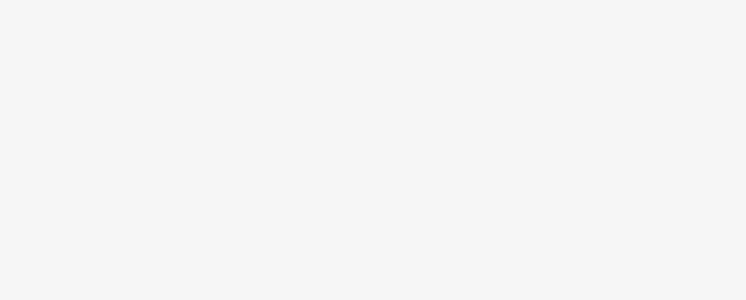
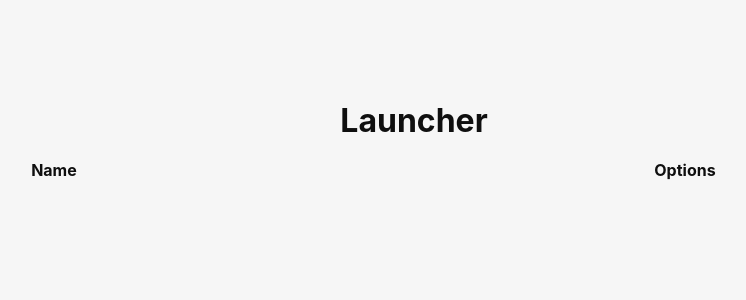
Before and after one commit to ShawonAshraf/launcher, a React (Vite) app: page / in a window 1280 px wide. Shown: the top 300 px of the page, without its empty margins (226-972 px from the left). Built offline with nearby package versions, Linux system fonts and the light colour scheme.

Commit message:
basic table layout

```diff
--- a/src/App.tsx
+++ b/src/App.tsx
@@ -1,11 +1,45 @@
-// import {useState} from "react";
-// import {invoke} from "@tauri-apps/api/core";
+import {useState, useEffect} from "react";
+import {invoke} from "@tauri-apps/api/core";
 import "./App.css";
 
+interface Executable {
+    id: number;
+    name: string;
+    path: string;
+}
+
 function App() {
+    const [executables, setExecutables] = useState([]);
+
+    useEffect(() => {
+        // @ts-ignore
+        invoke("get_executables").then((executables: Executable[]) => {
+            // @ts-ignore
+            setExecutables(executables);
+        });
+    }, []);
+
     return (
         <main className="container">
+            <h1>Launcher</h1>
+            <table>
+                <th>Name</th>
+                <th>Options</th>
 
+                {
+                    executables.map((executable: Executable) => (
+                        <tr key={executable.id}>
+                            <td>{executable.name}</td>
+                            <td>
+                                <button onClick={() => {
+                                    // @ts-ignore
+                                    invoke("launch_executable", {path: executable.path});
+                                }}>Launch</button>
+                            </td>
+                        </tr>
+                    ))
+                }
+            </table>
         </main>
     );
 }
```
